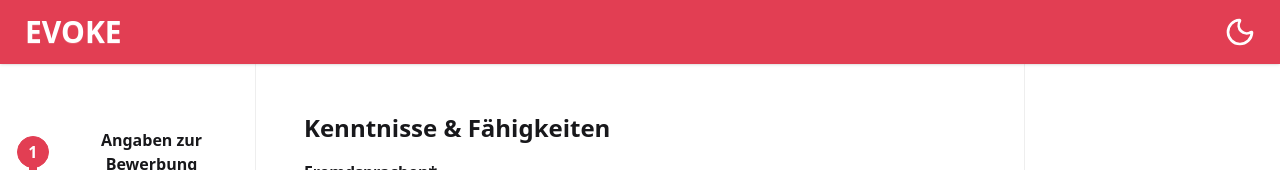
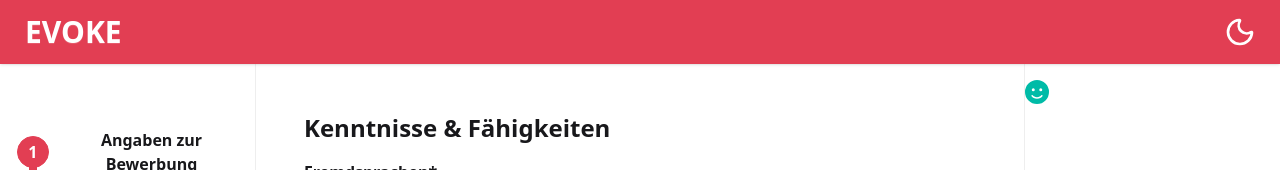
Before and after one commit to michellewrg/MotEmot, a React (Vite) app in the folder ki-bewerbung-check/: page /skills in a window 1280 px wide. Shown: the top 170 px of the page. Built offline with nearby package versions, Linux system fonts and the light colour scheme.

Commit message:
added context for evaluation

```diff
--- /dev/null
+++ b/ki-bewerbung-check/components/Evaluation.tsx
@@ -0,0 +1,11 @@
+import { FontAwesomeIcon } from '@fortawesome/react-fontawesome'
+
+function Evaluation() {
+  return (
+    <div className="w-1/5 h-screen border-l-1 border-base-300">
+      <FontAwesomeIcon icon="face-smile" size='xl' className='text-teal-500 mt-20' />
+    </div>
+  );
+}
+
+export default Evaluation;
--- a/ki-bewerbung-check/components/Placeholder.tsx
+++ /dev/null
@@ -1,9 +0,0 @@
-function Placeholder() {
-  return (
-    <div className="w-1/5 h-screen border-l-1 border-base-300">
-
-    </div>
-  );
-}
-
-export default Placeholder;
--- /dev/null
+++ b/ki-bewerbung-check/context/AppProvider.tsx
@@ -0,0 +1,23 @@
+import { createContext, useState } from 'react';
+
+export type AppContextType = {
+  score: number;
+  setScore: React.Dispatch<React.SetStateAction<number>>;
+};
+
+// eslint-disable-next-line react-refresh/only-export-components
+export const AppContext = createContext<AppContextType | null>(null);
+
+// eslint-disable-next-line @typescript-eslint/no-explicit-any
+const AppProvider = ({ children }: any) => {
+
+    const [score, setScore] = useState<number>(100);
+
+    return (
+        <AppContext.Provider value={{ score, setScore }}>
+            {children}
+        </AppContext.Provider>
+    )
+}
+
+export default AppProvider;
--- a/ki-bewerbung-check/package.json
+++ b/ki-bewerbung-check/package.json
@@ -10,6 +10,10 @@
     "preview": "vite preview"
   },
   "dependencies": {
+    "@fortawesome/fontawesome-svg-core": "^6.7.2",
+    "@fortawesome/free-regular-svg-icons": "^6.7.2",
+    "@fortawesome/free-solid-svg-icons": "^6.7.2",
+    "@fortawesome/react-fontawesome": "^0.2.2",
     "@tailwindcss/vite": "^4.1.11",
     "daisyui": "^5.0.43",
     "lucide-react": "^0.524.0",
--- a/ki-bewerbung-check/pages/Experiences.tsx
+++ b/ki-bewerbung-check/pages/Experiences.tsx
@@ -1,5 +1,6 @@
-import React, { useState } from "react";
+import React, { useState, useContext } from "react";
 import { useNavigate } from "react-router-dom";
+import { AppContext, type AppContextType } from "../context/AppProvider";
 
 export default function Experiences() {
   const [form, setForm] = useState({
@@ -10,6 +11,7 @@ export default function Experiences() {
   });
   const [error, setError] = useState<string | null>(null);
   const navigate = useNavigate();
+  const { score }: AppContextType = useContext(AppContext) as AppContextType;
 
   function handleChange(e: React.ChangeEvent<HTMLInputElement | HTMLSelectElement>) {
     const { name, value, type } = e.target;
@@ -29,6 +31,7 @@ export default function Experiences() {
   }
 
   function handleSubmit(e: React.FormEvent) {
+    console.log(score)
     e.preventDefault();
     // Pflichtfelder prüfen
     if (!form.jobExp || !form.companyNum || form.branches.length === 0 || !form.highestEd
--- a/ki-bewerbung-check/src/App.tsx
+++ b/ki-bewerbung-check/src/App.tsx
@@ -1,15 +1,22 @@
 import "./App.css";
 import ThemeSwitch from "../components/ThemeSwitch";
 import Sidebar from "../components/Sidebar";
-import Placeholder from "../components/Placeholder";
+import Evaluation from "../components/Evaluation";
 import PersonalInformation from "../pages/PersonalInformation";
 import Experiences from "../pages/Experiences"
 import Skills from "../pages/Skills";
 import { Routes, Route } from "react-router-dom";
+import { library } from '@fortawesome/fontawesome-svg-core'
+import { faFaceSmile } from "@fortawesome/free-solid-svg-icons";
+import AppProvider from "../context/AppProvider"
+
 
 function App() {
+
+  library.add(faFaceSmile)
+
   return (
-    <>
+    <AppProvider>
       <div className="min-h-screen min-w-screen overscroll-x-none">
         <div className="navbar fixed top-0 text-white bg-accent shadow-sm justify-between">
           <a className="btn btn-ghost text-3xl">EVOKE</a>
@@ -25,10 +32,10 @@ function App() {
               <Route path="/skills" element={<Skills />} />
             </Routes>
           </div>
-          <Placeholder />
+          <Evaluation />
         </div>
       </div>
-    </>
+    </ AppProvider>
   );
 }
 
```
Also changed, not shown: 1 other file (tests, documents, lock files or other folders).
